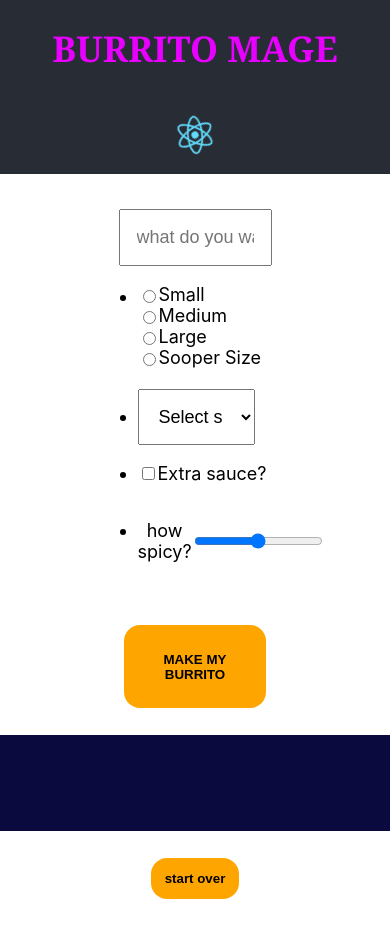
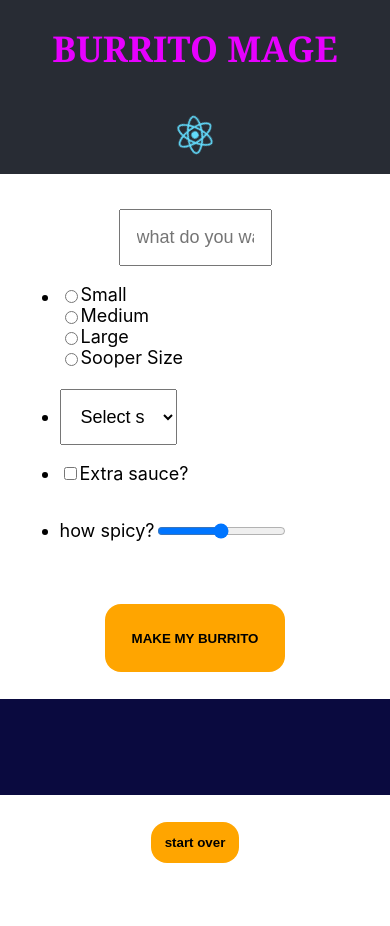
Before and after one commit to Edpacca/ci-cd-training, a React (Create React App) app: page / in a window 390 px wide. After the commit the page ends 890 px from the top, so only its background shows below. Built offline with nearby package versions, Linux system fonts and the light colour scheme.

Commit message:
fix width for mobile

```diff
--- a/src/App.css
+++ b/src/App.css
@@ -61,7 +61,7 @@
 .App-body {
   align-items: center;
   font-size: large;
-  width: 50vw;
+  width: 90vw;
   margin: auto;
 }
 
```
